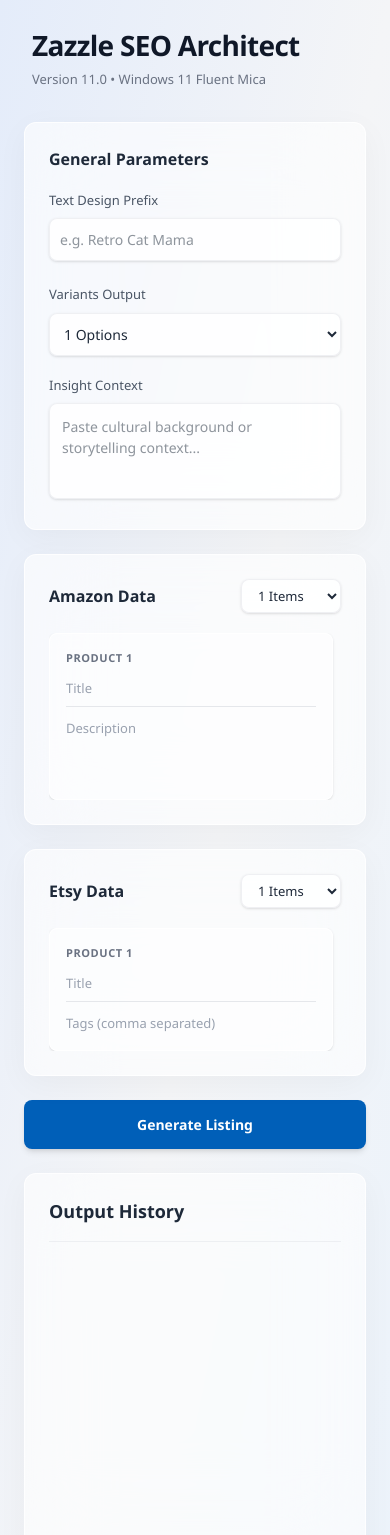
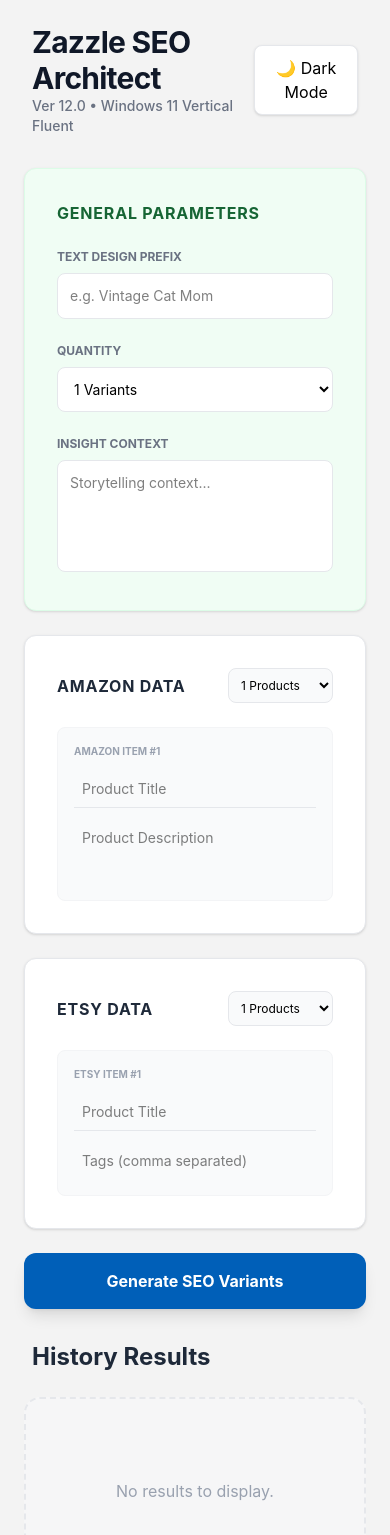
Before and after one commit to quangminhdc25-code/zazzle-seo-tools, a Next.js app: page / in a window 390 px wide. Shown: the top 1535 px of the page. Built offline with nearby package versions, Linux system fonts and the light colour scheme.

Commit message:
Ver 12.0: Dark Mode, Vertical Stack Layout, and Dropbox Filter

```diff
--- a/app/api/generate/route.ts
+++ b/app/api/generate/route.ts
@@ -19,6 +19,7 @@ interface RequestBody {
   quantity: number;
 }
 
+// Logic rà soát SEO dứt điểm
 function sanitizeSEO(variant: ZazzleVariant): ZazzleVariant {
   const blacklist = ['shirt', 'shirts', 'tee', 'tees', 'apparel', 'clothing', 'accessory', 'accessories', 'mug', 'gift', 'gifts', 'present', 'presents', 'merchandise', 'custom', 'customize', 'customized', 'personalize', 'personalised', 'gear', 'create'];
 
@@ -64,7 +65,7 @@ function sanitizeSEO(variant: ZazzleVariant): ZazzleVariant {
 export async function POST(request: Request) {
   try {
     const apiKey = process.env.GROQ_API_KEY;
-    if (!apiKey) throw new Error("Lỗi Bảo mật: Thiếu biến môi trường GROQ_API_KEY trên máy chủ Vercel.");
+    if (!apiKey) throw new Error("Security Error: Missing GROQ_API_KEY.");
 
     const body = (await request.json()) as RequestBody;
     const { amazonItems, etsyItems, insightContext, textDesign, quantity } = body;
@@ -74,36 +75,29 @@ export async function POST(request: Request) {
     const etsyDataStr = etsyItems.map((item, i) => `[Etsy ${i+1}] Title: ${item.title}\nTags: ${item.tags}`).join('\n\n');
 
     const promptText = `
-You are a Master-level Zazzle SEO Expert. Create optimized listings using provided data.
+You are a Master-level Zazzle SEO Expert.
+Transform raw data into optimized listings.
 
 INPUT:
-- Text Design (MUST be at the start of Title): "${textDesign}"
+- Text Design (MUST START THE TITLE): "${textDesign}"
 - Amazon Data: ${amazonDataStr}
 - Etsy Data: ${etsyDataStr}
 - Insight: ${insightContext}
 
 RULES:
-1. TITLE: MUST start with "${textDesign}". Structure: "${textDesign}" + [color/style] + [subject] + [audience].
-2. DESCRIPTION: 3-5 sentences storytelling. No product types (shirt/mug).
-3. TAGS: 10 tags per variant. ABSOLUTE rule: NO REPEATED WORDS across all 10 tags.
+1. TITLE: Starts with "${textDesign}". No keyword stuffing.
+2. DESCRIPTION: 3-5 sentences storytelling.
+3. TAGS: 10 tags per variant. ABSOLUTELY UNIQUE WORDS across all tags.
 
-FORBIDDEN: shirt, tee, clothing, gift, custom, personalize.
+FORBIDDEN: shirt, tee, clothing, mug, custom, personalize.
 
-OUTPUT EXACTLY ${qty} VARIANTS. YOU MUST RETURN ONLY VALID JSON MATCHING THIS EXACT SCHEMA:
-{
-  "variants": [
-    {
-      "newTitle": "string",
-      "newDescription": "string",
-      "newTags": "tag1, tag2, tag3, tag4, tag5, tag6, tag7, tag8, tag9, tag10"
-    }
-  ]
-}`;
+OUTPUT JSON:
+{ "variants": [ { "newTitle": "...", "newDescription": "...", "newTags": "..." } ] }`;
 
     const payload = {
       model: "llama-3.3-70b-versatile",
       messages: [
-        { role: "system", content: "You are a JSON-only API. You output JSON format only." },
+        { role: "system", content: "You are a JSON-only engine." },
         { role: "user", content: promptText }
       ],
       response_format: { type: "json_object" },
@@ -132,7 +126,7 @@ OUTPUT EXACTLY ${qty} VARIANTS. YOU MUST RETURN ONLY VALID JSON MATCHING THIS EX
       parsed.variants = parsed.variants.slice(0, qty).map((v: ZazzleVariant) => sanitizeSEO(v));
       return NextResponse.json(parsed);
     }
-    throw new Error("Invalid AI Output format");
+    throw new Error("Invalid format");
 
   } catch (error: any) {
     return NextResponse.json({ error: error.message }, { status: 500 });
--- a/app/page.tsx
+++ b/app/page.tsx
@@ -12,10 +12,10 @@ const CopyBtn = ({ text }: { text: string }) => {
   return (
     <button
       onClick={copy}
-      className={`text-[12px] font-medium px-4 py-1.5 rounded-[8px] transition-all duration-200 shadow-sm border ${
+      className={`text-[11px] font-semibold px-4 py-1.5 rounded-md transition-all duration-200 border ${
         ok
-        ? 'bg-[#005FB8] border-[#005FB8] text-white shadow-[#005FB8]/20'
-        : 'bg-white/80 border-gray-200/60 text-gray-700 hover:bg-white hover:shadow-md'
+        ? 'bg-[#005FB8] border-[#005FB8] text-white'
+        : 'bg-white dark:bg-[#2c2c2c] border-gray-200 dark:border-gray-700 text-gray-700 dark:text-gray-300 hover:bg-gray-50 dark:hover:bg-[#323232]'
       }`}
     >
       {ok ? 'Copied' : 'Copy'}
@@ -23,7 +23,8 @@ const CopyBtn = ({ text }: { text: string }) => {
   );
 };
 
-export default function Ver11Tool() {
+export default function Ver12Tool() {
+  const [darkMode, setDarkMode] = useState(false);
   const [textDesign, setTextDesign] = useState('');
   const [insight, setInsight] = useState('');
   const [qty, setQty] = useState(1);
@@ -34,11 +35,20 @@ export default function Ver11Tool() {
   const [results, setResults] = useState<ZazzleVariant[]>([]);
   const [loading, setLoading] = useState(false);
   const [error, setError] = useState('');
+  const [filterIndex, setFilterIndex] = useState<number | 'all'>('all');
 
   useEffect(() => {
-    const saved = localStorage.getItem('zazzle_v11.0');
+    const saved = localStorage.getItem('zazzle_v12.0');
     if (saved) setResults(JSON.parse(saved));
+    const savedTheme = localStorage.getItem('theme');
+    if (savedTheme === 'dark') setDarkMode(true);
   }, []);
+
+  const toggleTheme = () => {
+    const newTheme = !darkMode;
+    setDarkMode(newTheme);
+    localStorage.setItem('theme', newTheme ? 'dark' : 'light');
+  };
 
   const handleAmzCount = (n: number) => {
     setAmzCount(n);
@@ -60,7 +70,7 @@ export default function Ver11Tool() {
 
   const submit = async (e: React.FormEvent) => {
     e.preventDefault();
-    if (!textDesign) return setError('Vui lòng nhập Text Design Prefix.');
+    if (!textDesign) return setError('Vui lòng nhập Text Design.');
     setLoading(true); setError('');
     try {
       const res = await fetch('/api/generate', {
@@ -72,162 +82,168 @@ export default function Ver11Tool() {
       if (!res.ok) throw new Error(data.error);
       const newResults = [...data.variants, ...results].slice(0, 50);
       setResults(newResults);
-      localStorage.setItem('zazzle_v11.0', JSON.stringify(newResults));
+      setFilterIndex('all');
+      localStorage.setItem('zazzle_v12.0', JSON.stringify(newResults));
     } catch (err: any) { setError(err.message); }
     finally { setLoading(false); }
   };
 
-  const clearHistory = () => {
-    if(confirm('Bạn có chắc chắn muốn xóa lịch sử?')) { setResults([]); localStorage.removeItem('zazzle_v11.0'); }
-  }
+  return (
+    <div className={`${darkMode ? 'dark bg-[#1c1c1c]' : 'bg-[#f3f3f3]'} w-full min-h-screen font-sans transition-colors duration-300`}>
+      <div className="max-w-[1200px] mx-auto p-6 lg:p-10 space-y-8">
 
-  return (
-    <div className="w-full min-h-screen font-[Segoe_UI,system-ui,sans-serif] text-gray-900 bg-gradient-to-br from-[#e4ecfa] via-[#f4f5f7] to-[#eaf2fb] p-6 lg:p-8 selection:bg-[#005FB8]/20 selection:text-[#005FB8]">
-
-      {/* HEADER */}
-      <header className="mb-8 px-2">
-        <h1 className="text-[28px] font-semibold tracking-tight text-gray-900 mb-1">
-          Zazzle SEO Architect
-        </h1>
-        <p className="text-[13px] font-medium text-gray-500">
-          Version 11.0 • Windows 11 Fluent Mica
-        </p>
+        {/* HEADER & THEME TOGGLE */}
+        <header className="flex justify-between items-center px-2">
+          <div>
+            <h1 className="text-3xl font-bold tracking-tight text-gray-900 dark:text-gray-100">Zazzle SEO Architect</h1>
+            <p className="text-sm font-medium text-gray-500 dark:text-gray-400">Ver 12.0 • Windows 11 Vertical Fluent</p>
+          </div>
+          <button
+            onClick={toggleTheme}
+            className="p-2.5 rounded-lg bg-white dark:bg-[#2c2c2c] border border-gray-200 dark:border-gray-700 shadow-sm hover:bg-gray-50 dark:hover:bg-[#323232] transition-all"
+          >
+            {darkMode ? '☀️ Light Mode' : '🌙 Dark Mode'}
+          </button>
         </header>
 
-      <div className="flex flex-col xl:flex-row gap-6 max-w-[1600px]">
+        {/* INPUT FORM */}
+        <form onSubmit={submit} className="space-y-6">
 
-        {/* INPUT COLUMN */}
-        <form onSubmit={submit} className="flex-1 space-y-6">
-
-          {/* GENERAL INFO (GLASS PANEL) */}
-          <div className="p-6 rounded-[12px] bg-white/60 backdrop-blur-2xl border border-white/80 shadow-[0_8px_32px_rgba(0,0,0,0.04)] transition-all">
-            <h2 className="text-[16px] font-semibold mb-5 text-gray-800">General Parameters</h2>
-            <div className="grid grid-cols-1 md:grid-cols-2 gap-6 mb-5">
+          {/* GENERAL PARAMETERS (LIGHT GREEN) */}
+          <div className="p-8 rounded-xl bg-[#f0fdf4] dark:bg-[#142a1a] border border-[#dcfce7] dark:border-[#1e3a24] shadow-sm">
+            <h2 className="text-base font-bold mb-6 text-[#166534] dark:text-[#4ade80] uppercase tracking-wider">General Parameters</h2>
+            <div className="grid grid-cols-1 md:grid-cols-2 gap-6 mb-6">
               <div>
-                <label className="text-[13px] font-medium text-gray-600 block mb-2">Text Design Prefix</label>
-                <input type="text" className="w-full p-2.5 rounded-[8px] bg-white/80 border border-gray-200/60 text-[14px] text-gray-800 outline-none focus:bg-white focus:border-[#005FB8] focus:ring-2 focus:ring-[#005FB8]/20 transition-all shadow-sm hover:bg-white" value={textDesign} onChange={e => setTextDesign(e.target.value)} placeholder="e.g. Retro Cat Mama" />
+                <label className="text-xs font-bold text-gray-500 dark:text-gray-400 block mb-2 uppercase">Text Design Prefix</label>
+                <input type="text" className="w-full p-3 rounded-lg border border-gray-200 dark:border-gray-700 bg-white dark:bg-[#242424] text-sm focus:ring-2 focus:ring-[#005FB8] outline-none" value={textDesign} onChange={e => setTextDesign(e.target.value)} placeholder="e.g. Vintage Cat Mom" />
               </div>
               <div>
-                <label className="text-[13px] font-medium text-gray-600 block mb-2">Variants Output</label>
-                <select className="w-full p-2.5 rounded-[8px] bg-white/80 border border-gray-200/60 text-[14px] text-gray-800 outline-none focus:bg-white focus:border-[#005FB8] focus:ring-2 focus:ring-[#005FB8]/20 transition-all shadow-sm cursor-pointer hover:bg-white" value={qty} onChange={e => setQty(Number(e.target.value))}>
-                  {[1,2,3,4,5].map(n => <option key={n} value={n}>{n} Options</option>)}
+                <label className="text-xs font-bold text-gray-500 dark:text-gray-400 block mb-2 uppercase">Quantity</label>
+                <select className="w-full p-3 rounded-lg border border-gray-200 dark:border-gray-700 bg-white dark:bg-[#242424] text-sm focus:ring-2 focus:ring-[#005FB8] outline-none cursor-pointer" value={qty} onChange={e => setQty(Number(e.target.value))}>
+                  {[1,2,3,4,5].map(n => <option key={n} value={n}>{n} Variants</option>)}
                 </select>
               </div>
             </div>
             <div>
-              <label className="text-[13px] font-medium text-gray-600 block mb-2">Insight Context</label>
-              <textarea className="w-full h-24 p-3 rounded-[8px] bg-white/80 border border-gray-200/60 text-[14px] text-gray-800 outline-none focus:bg-white focus:border-[#005FB8] focus:ring-2 focus:ring-[#005FB8]/20 transition-all shadow-sm resize-none hover:bg-white" value={insight} onChange={e => setInsight(e.target.value)} placeholder="Paste cultural background or storytelling context..." />
+              <label className="text-xs font-bold text-gray-500 dark:text-gray-400 block mb-2 uppercase">Insight Context</label>
+              <textarea className="w-full h-28 p-3 rounded-lg border border-gray-200 dark:border-gray-700 bg-white dark:bg-[#242424] text-sm focus:ring-2 focus:ring-[#005FB8] outline-none resize-none" value={insight} onChange={e => setInsight(e.target.value)} placeholder="Storytelling context..." />
             </div>
           </div>
 
-          <div className="grid grid-cols-1 md:grid-cols-2 gap-6">
-
-            {/* AMAZON DATA (GLASS PANEL) */}
-            <div className="p-6 rounded-[12px] bg-white/60 backdrop-blur-2xl border border-white/80 shadow-[0_8px_32px_rgba(0,0,0,0.04)] flex flex-col max-h-[520px]">
-               <div className="flex justify-between items-center mb-5">
-                  <h2 className="text-[16px] font-semibold text-gray-800">Amazon Data</h2>
-                  <select className="text-[13px] py-1.5 px-3 rounded-[8px] border border-gray-200/60 bg-white/80 hover:bg-white text-gray-800 outline-none cursor-pointer focus:border-[#005FB8] transition-all shadow-sm" value={amzCount} onChange={e => handleAmzCount(Number(e.target.value))}>
-                    {[1,2,3,4,5,6,7,8,9,10].map(n => <option key={n} value={n}>{n} Items</option>)}
+          {/* AMAZON DATA (FULL WIDTH) */}
+          <div className="p-8 rounded-xl bg-white dark:bg-[#2c2c2c] border border-gray-200 dark:border-gray-700 shadow-sm">
+            <div className="flex justify-between items-center mb-6">
+              <h2 className="text-base font-bold text-gray-800 dark:text-gray-200 uppercase tracking-wider">Amazon Data</h2>
+              <select className="text-xs p-2 rounded-lg border border-gray-200 dark:border-gray-700 bg-gray-50 dark:bg-[#242424] cursor-pointer" value={amzCount} onChange={e => handleAmzCount(Number(e.target.value))}>
+                {[1,2,3,4,5,6,7,8,9,10].map(n => <option key={n} value={n}>{n} Products</option>)}
               </select>
             </div>
-               <div className="space-y-4 overflow-y-auto pr-2 custom-scrollbar">
+            <div className="space-y-4">
               {amzItems.map((item, i) => (
-                    <div key={i} className="flex flex-col gap-3 p-4 rounded-[8px] bg-white/50 border border-white shadow-sm transition-all hover:bg-white/80 hover:shadow-md">
-                      <div className="text-[11px] font-semibold text-gray-500 uppercase tracking-wider">Product {i+1}</div>
-                      <input className="w-full text-[13px] bg-transparent border-b border-gray-200 pb-2 outline-none focus:border-[#005FB8] transition-colors placeholder-gray-400" placeholder="Title" value={item.title} onChange={e => { const n = [...amzItems]; n[i].title = e.target.value; setAmzItems(n); }} />
-                      <textarea className="w-full h-16 text-[13px] bg-transparent outline-none resize-none focus:border-[#005FB8] transition-colors placeholder-gray-400" placeholder="Description" value={item.description} onChange={e => { const n = [...amzItems]; n[i].description = e.target.value; setAmzItems(n); }} />
+                <div key={i} className="p-4 rounded-lg bg-gray-50 dark:bg-[#242424] border border-gray-100 dark:border-gray-700 flex flex-col gap-3">
+                  <span className="text-[10px] font-bold text-gray-400 uppercase">Amazon Item #{i+1}</span>
+                  <input className="w-full p-2 bg-transparent border-b border-gray-200 dark:border-gray-700 text-sm outline-none" placeholder="Product Title" value={item.title} onChange={e => { const n = [...amzItems]; n[i].title = e.target.value; setAmzItems(n); }} />
+                  <textarea className="w-full h-16 p-2 bg-transparent text-sm outline-none resize-none" placeholder="Product Description" value={item.description} onChange={e => { const n = [...amzItems]; n[i].description = e.target.value; setAmzItems(n); }} />
                 </div>
               ))}
             </div>
           </div>
 
-            {/* ETSY DATA (GLASS PANEL) */}
-            <div className="p-6 rounded-[12px] bg-white/60 backdrop-blur-2xl border border-white/80 shadow-[0_8px_32px_rgba(0,0,0,0.04)] flex flex-col max-h-[520px]">
-               <div className="flex justify-between items-center mb-5">
-                  <h2 className="text-[16px] font-semibold text-gray-800">Etsy Data</h2>
-                  <select className="text-[13px] py-1.5 px-3 rounded-[8px] border border-gray-200/60 bg-white/80 hover:bg-white text-gray-800 outline-none cursor-pointer focus:border-[#005FB8] transition-all shadow-sm" value={etsyCount} onChange={e => handleEtsyCount(Number(e.target.value))}>
-                    {[1,2,3,4,5,6,7,8,9,10].map(n => <option key={n} value={n}>{n} Items</option>)}
+          {/* ETSY DATA (FULL WIDTH) */}
+          <div className="p-8 rounded-xl bg-white dark:bg-[#2c2c2c] border border-gray-200 dark:border-gray-700 shadow-sm">
+            <div className="flex justify-between items-center mb-6">
+              <h2 className="text-base font-bold text-gray-800 dark:text-gray-200 uppercase tracking-wider">Etsy Data</h2>
+              <select className="text-xs p-2 rounded-lg border border-gray-200 dark:border-gray-700 bg-gray-50 dark:bg-[#242424] cursor-pointer" value={etsyCount} onChange={e => handleEtsyCount(Number(e.target.value))}>
+                {[1,2,3,4,5,6,7,8,9,10].map(n => <option key={n} value={n}>{n} Products</option>)}
               </select>
             </div>
-               <div className="space-y-4 overflow-y-auto pr-2 custom-scrollbar">
+            <div className="space-y-4">
               {etsyItems.map((item, i) => (
-                    <div key={i} className="flex flex-col gap-3 p-4 rounded-[8px] bg-white/50 border border-white shadow-sm transition-all hover:bg-white/80 hover:shadow-md">
-                      <div className="text-[11px] font-semibold text-gray-500 uppercase tracking-wider">Product {i+1}</div>
-                      <input className="w-full text-[13px] bg-transparent border-b border-gray-200 pb-2 outline-none focus:border-[#005FB8] transition-colors placeholder-gray-400" placeholder="Title" value={item.title} onChange={e => { const n = [...etsyItems]; n[i].title = e.target.value; setEtsyItems(n); }} />
-                      <input className="w-full text-[13px] bg-transparent outline-none focus:border-[#005FB8] transition-colors placeholder-gray-400" placeholder="Tags (comma separated)" value={item.tags} onChange={e => { const n = [...etsyItems]; n[i].tags = e.target.value; setEtsyItems(n); }} />
+                <div key={i} className="p-4 rounded-lg bg-gray-50 dark:bg-[#242424] border border-gray-100 dark:border-gray-700 flex flex-col gap-3">
+                  <span className="text-[10px] font-bold text-gray-400 uppercase">Etsy Item #{i+1}</span>
+                  <input className="w-full p-2 bg-transparent border-b border-gray-200 dark:border-gray-700 text-sm outline-none" placeholder="Product Title" value={item.title} onChange={e => { const n = [...etsyItems]; n[i].title = e.target.value; setEtsyItems(n); }} />
+                  <input className="w-full p-2 bg-transparent text-sm outline-none" placeholder="Tags (comma separated)" value={item.tags} onChange={e => { const n = [...etsyItems]; n[i].tags = e.target.value; setEtsyItems(n); }} />
                 </div>
               ))}
             </div>
           </div>
+
+          <button type="submit" disabled={loading} className={`w-full py-4 rounded-xl font-bold text-white shadow-lg transition-all ${loading ? 'bg-gray-400' : 'bg-[#005FB8] hover:bg-[#006bd1] active:scale-[0.99]'}`}>
+            {loading ? 'Processing via Groq Engine...' : 'Generate SEO Variants'}
+          </button>
+          {error && <p className="text-center text-red-500 font-bold text-sm bg-red-50 p-4 rounded-lg">{error}</p>}
+        </form>
+
+        {/* RESULTS SECTION */}
+        <section className="space-y-6 pb-20">
+          <div className="flex justify-between items-center px-2">
+            <h2 className="text-2xl font-bold text-gray-800 dark:text-gray-200">History Results</h2>
+            <div className="flex items-center gap-4">
+              {results.length > 0 && (
+                <>
+                  <select
+                    className="p-2 text-xs rounded-lg border border-gray-200 dark:border-gray-700 bg-white dark:bg-[#2c2c2c] cursor-pointer"
+                    value={filterIndex}
+                    onChange={(e) => setFilterIndex(e.target.value === 'all' ? 'all' : Number(e.target.value))}
+                  >
+                    <option value="all">Show All Results</option>
+                    {results.map((_, idx) => <option key={idx} value={idx}>Result #{results.length - idx}</option>)}
+                  </select>
+                  <button onClick={() => {if(confirm('Clear history?')){setResults([]); localStorage.removeItem('zazzle_v12.0');}}} className="text-xs text-red-500 hover:underline">Clear</button>
+                </>
+              )}
+            </div>
           </div>
 
-          <button type="submit" disabled={loading} className={`w-full py-3.5 rounded-[8px] font-semibold text-[14px] text-white transition-all duration-200 shadow-md ${loading ? 'bg-[#005FB8]/70 cursor-wait' : 'bg-[#005FB8] hover:bg-[#1975C5] active:scale-[0.98]'}`}>
-            {loading ? 'Processing through Groq...' : 'Generate Listing'}
-          </button>
+          <div className="space-y-8">
+            {results.length === 0 ? (
+              <div className="py-20 text-center text-gray-400 bg-gray-50/50 dark:bg-[#2c2c2c]/50 rounded-2xl border-2 border-dashed border-gray-200 dark:border-gray-700">No results to display.</div>
+            ) : (
+              results.map((v, i) => {
+                // Logic lọc theo Dropbox
+                if (filterIndex !== 'all' && filterIndex !== i) return null;
 
-          {error && <div className="p-3 rounded-[8px] bg-red-50/80 backdrop-blur-md border border-red-200 text-red-600 text-[13px] font-medium shadow-sm">{error}</div>}
-        </form>
-
-        {/* OUTPUT COLUMN */}
-        <div className="flex-1">
-          <div className="p-6 rounded-[12px] bg-white/60 backdrop-blur-2xl border border-white/80 shadow-[0_8px_32px_rgba(0,0,0,0.04)] h-[calc(100vh-140px)] flex flex-col">
-            <div className="flex justify-between items-center mb-6 pb-4 border-b border-gray-200/60">
-               <h2 className="text-[18px] font-semibold text-gray-800">Output History</h2>
-               {results.length > 0 && <button onClick={clearHistory} className="text-[13px] font-medium text-[#005FB8] hover:underline transition-all">Clear All</button>}
+                return (
+                  <div key={i} className="p-8 rounded-2xl bg-white dark:bg-[#2c2c2c] border border-gray-200 dark:border-gray-700 shadow-sm hover:shadow-md transition-all relative overflow-hidden">
+                    <div className="absolute top-0 left-0 w-2 h-full bg-[#005FB8]"></div>
+                    <div className="flex justify-between items-start mb-6">
+                      <span className="text-xl font-black text-[#005FB8] dark:text-[#4facfe] bg-gray-50 dark:bg-[#242424] px-4 py-2 rounded-lg">#{results.length - i}</span>
+                      {i === 0 && <span className="text-[10px] font-bold bg-[#005FB8] text-white px-3 py-1 rounded-full uppercase tracking-widest shadow-sm">Latest</span>}
                     </div>
 
-            <div className="space-y-6 overflow-y-auto pr-2 custom-scrollbar flex-1 pb-4">
-              {results.length === 0 && (
-                <div className="h-full flex items-center justify-center text-gray-400 text-[14px] font-medium">
-                  No listings generated yet.
-                </div>
-              )}
-
-              {results.map((v, i) => (
-                <div key={i} className="p-6 rounded-[12px] bg-white/70 border border-white shadow-sm relative group hover:shadow-md transition-all duration-200">
-                  {i === 0 && <div className="absolute top-5 right-5 bg-[#005FB8] text-white text-[10px] font-semibold px-2.5 py-0.5 rounded-[4px] shadow-sm">NEW</div>}
-
-                  <div className="space-y-5 mt-1">
-                    <div>
+                    <div className="space-y-6">
+                      <div className="group">
                         <div className="flex justify-between items-center mb-2">
-                        <span className="text-[12px] font-semibold text-gray-500 uppercase tracking-wide">Title</span>
+                          <label className="text-[11px] font-bold text-gray-400 dark:text-gray-500 uppercase">Zazzle Title</label>
                           <CopyBtn text={v.newTitle} />
                         </div>
-                      <p className="text-[16px] font-semibold text-gray-900 pr-14 leading-snug">{v.newTitle}</p>
+                        <p className="text-lg font-bold text-gray-900 dark:text-gray-100">{v.newTitle}</p>
                       </div>
 
-                    <div className="h-[1px] w-full bg-gray-200/60"></div>
-
-                    <div>
+                      <div className="group">
                         <div className="flex justify-between items-center mb-2">
-                        <span className="text-[12px] font-semibold text-gray-500 uppercase tracking-wide">Description</span>
+                          <label className="text-[11px] font-bold text-gray-400 dark:text-gray-500 uppercase">Description</label>
                           <CopyBtn text={v.newDescription} />
                         </div>
-                      <p className="text-[14px] text-gray-700 leading-relaxed bg-white/50 p-4 rounded-[8px] border border-gray-100">
-                        {v.newDescription}
-                      </p>
+                        <p className="text-sm font-medium text-gray-600 dark:text-gray-300 leading-relaxed bg-gray-50 dark:bg-[#242424] p-4 rounded-xl italic">"{v.newDescription}"</p>
                       </div>
 
-                    <div className="h-[1px] w-full bg-gray-200/60"></div>
-
-                    <div>
+                      <div className="group">
                         <div className="flex justify-between items-center mb-2">
-                        <span className="text-[12px] font-semibold text-gray-500 uppercase tracking-wide">Tags (10 Unique)</span>
+                          <label className="text-[11px] font-bold text-gray-400 dark:text-gray-500 uppercase">SEO Tags (Unique)</label>
                           <CopyBtn text={v.newTags} />
                         </div>
-                      <div className="p-4 bg-white/50 border border-gray-100 rounded-[8px]">
-                        <p className="text-[13px] font-mono text-[#005FB8] leading-relaxed break-words">
-                          {v.newTags}
-                        </p>
-                      </div>
-                    </div>
-                  </div>
-                </div>
-              ))}
-            </div>
-          </div>
+                        <p className="text-xs font-mono font-bold text-[#005FB8] dark:text-[#4facfe] tracking-wider break-words">{v.newTags}</p>
                       </div>
                     </div>
                   </div>
                 );
+              })
+            )}
+          </div>
+        </section>
+
+      </div>
+    </div>
+  );
 }
```
Lines whose indentation alone changed are shown as unchanged.
